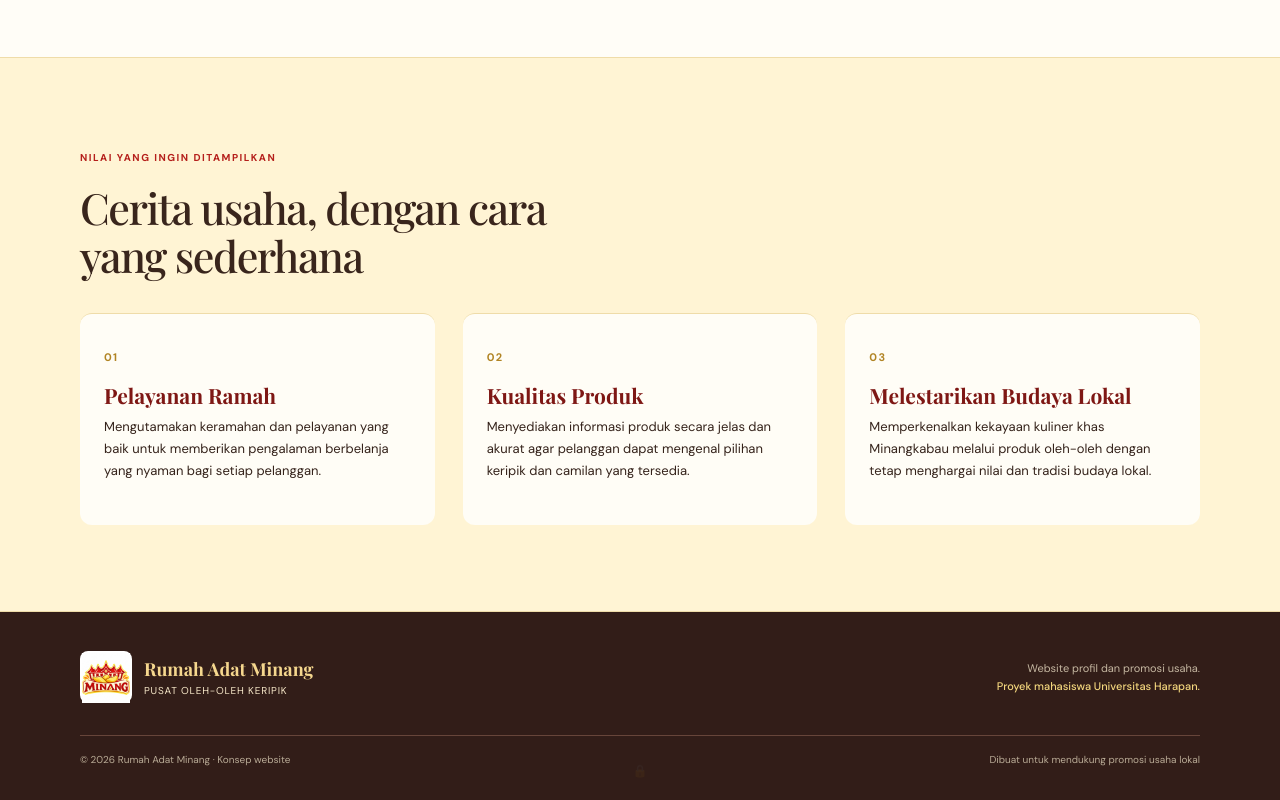
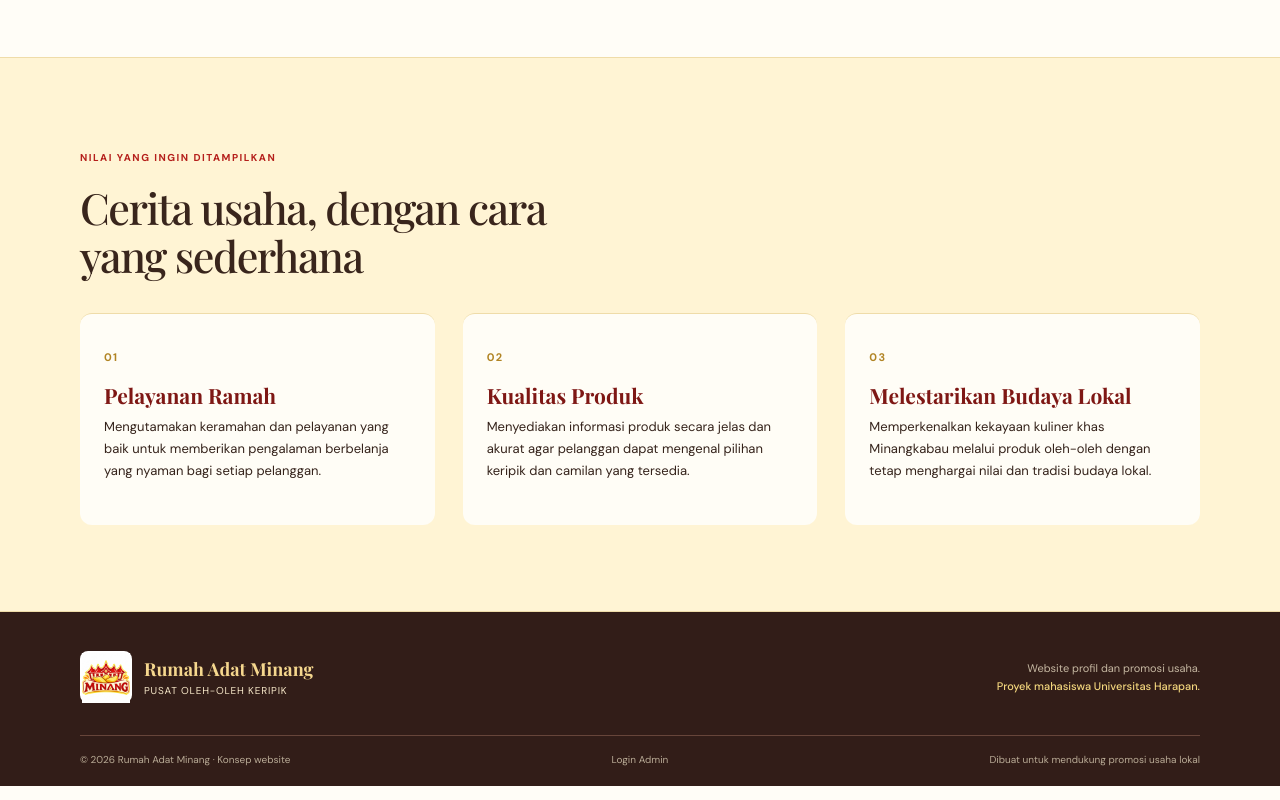
Before and after one commit to Rumah-Adat-Minang/Rumah-Adat-Minang, a plain HTML site: page tentang.html in a window 1280 px wide. Shown: the part 980-1780 px from the top of the page. Drawn offline with nearby package versions, Linux system fonts and the light colour scheme; no server answers; a web font is replaced by a local one.

Commit message:
Update tentang.html

```diff
--- a/tentang.html
+++ b/tentang.html
@@ -116,7 +116,7 @@
         </div>
         <div class="container footer-bottom">
             <span>© <span data-year></span> Rumah Adat Minang · Konsep website</span>
-            <a href="admin/login.html" rel="nofollow" class="hidden-admin-trigger" title="Admin Access">🔒</a>
+            <a href="admin/login.html">Login Admin</a>
             <span>Dibuat untuk mendukung promosi usaha lokal</span>
         </div>
         <div class="container">
```
